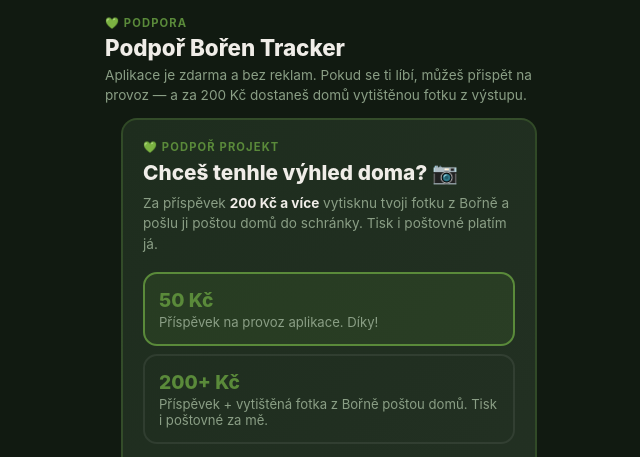
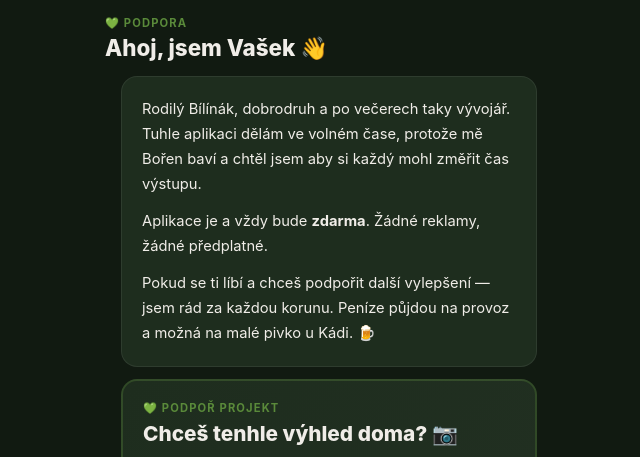
Before and after one commit to fatalnubstack/kopec, a FastAPI app: page /podpora in a window 1280 px wide. Shown: the top 457 px of the page, without its empty margins (311-951 px from the left). Run offline with FastAPI, Linux system fonts and the light colour scheme.

Commit message:
Podpora: osobní text s příběhem od Vaška
Co-Authored-By: Claude Sonnet 4.6 <noreply@anthropic.com>

```diff
--- a/app/templates/podpora.html
+++ b/app/templates/podpora.html
@@ -5,8 +5,19 @@
 
 <div style="margin: 16px 16px 0;">
   <p style="font-size:0.7rem; font-weight:700; letter-spacing:0.1em; text-transform:uppercase; color:var(--green); margin-bottom:4px;">💚 PODPORA</p>
-  <h2 style="font-size:1.4rem; font-weight:800;">Podpoř Bořen Tracker</h2>
-  <p style="font-size:0.85rem; color:var(--muted); margin-top:4px; line-height:1.5;">Aplikace je zdarma a bez reklam. Pokud se ti líbí, můžeš přispět na provoz — a za 200 Kč dostaneš domů vytištěnou fotku z výstupu.</p>
+  <h2 style="font-size:1.4rem; font-weight:800; margin-bottom:14px;">Ahoj, jsem Vašek 👋</h2>
+
+  <div class="card" style="margin-bottom:0;">
+    <p style="font-size:0.92rem; color:var(--text); line-height:1.7; margin-bottom:12px;">
+      Rodilý Bílínák, dobrodruh a po večerech taky vývojář. Tuhle aplikaci dělám ve volném čase, protože mě Bořen baví a chtěl jsem aby si každý mohl změřit čas výstupu.
+    </p>
+    <p style="font-size:0.92rem; color:var(--text); line-height:1.7; margin-bottom:12px;">
+      Aplikace je a vždy bude <strong>zdarma</strong>. Žádné reklamy, žádné předplatné.
+    </p>
+    <p style="font-size:0.92rem; color:var(--text); line-height:1.7;">
+      Pokud se ti líbí a chceš podpořit další vylepšení — jsem rád za každou korunu. Peníze půjdou na provoz a možná na malé pivko u Kádi. 🍺
+    </p>
+  </div>
 </div>
 
 <div style="margin: 12px 16px 24px;">
```
